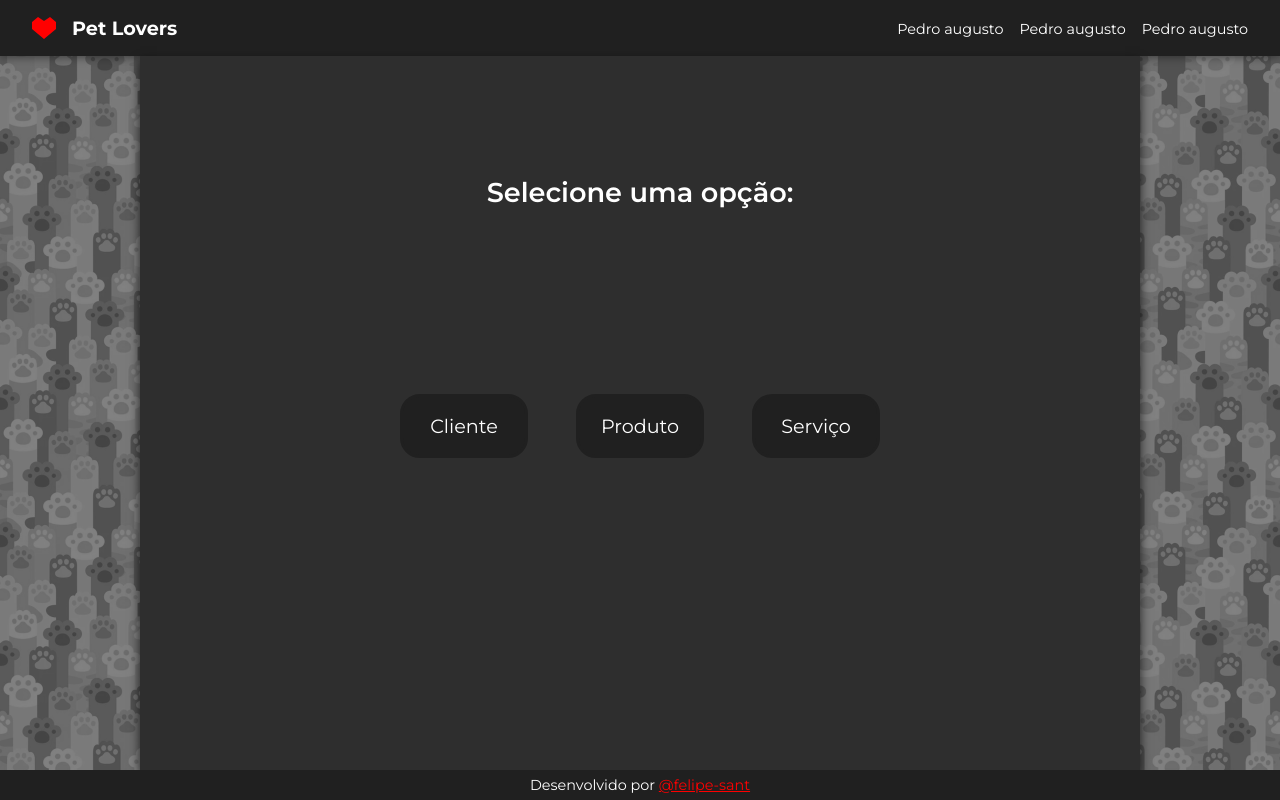
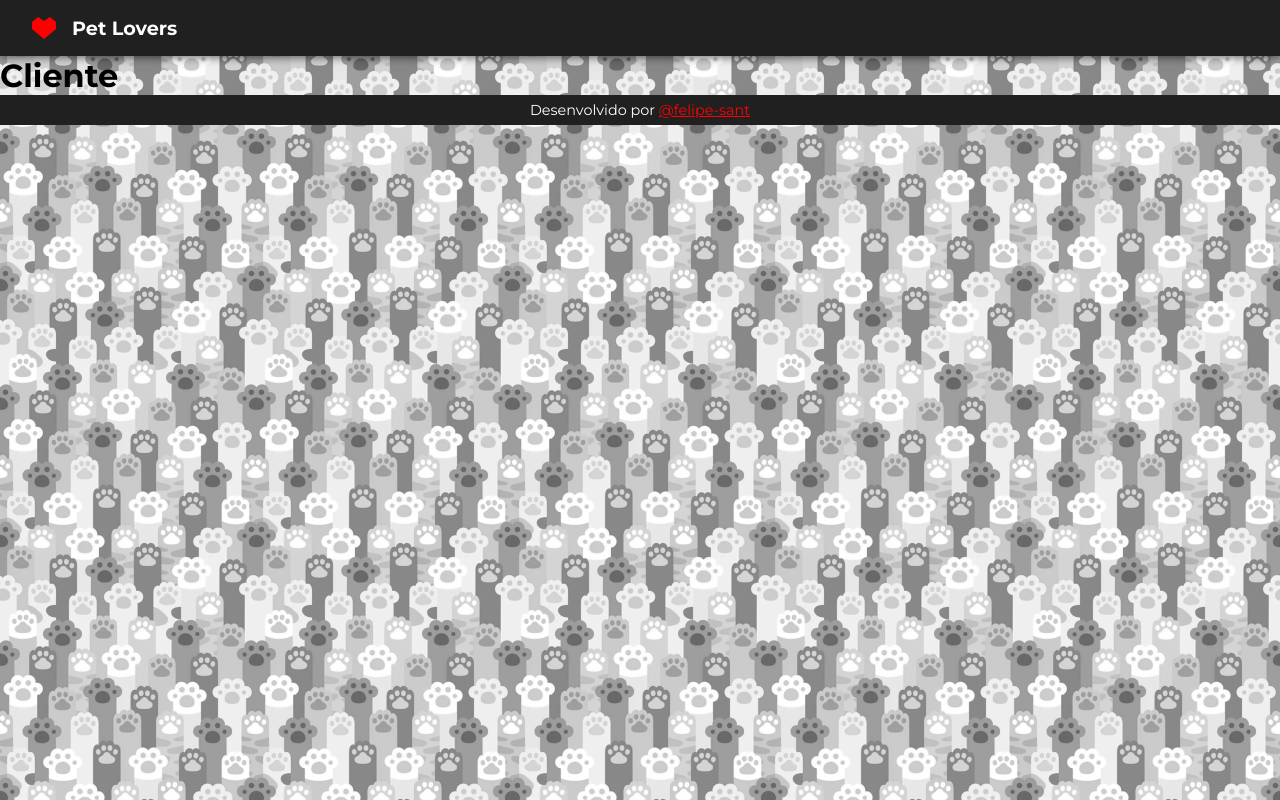
Before and after one commit to felipe-sant/PL-Atividade_2, a React (Create React App) app: page /cliente in a window 1280 px wide. Built offline with nearby package versions, Linux system fonts and the light colour scheme; a web font is replaced by a local one.

Commit message:
adicionando rotas no projeto

```diff
--- a/package.json
+++ b/package.json
@@ -12,6 +12,7 @@
     "@types/react-dom": "^18.2.17",
     "react": "^18.2.0",
     "react-dom": "^18.2.0",
+    "react-router-dom": "^6.20.0",
     "react-scripts": "5.0.1",
     "typescript": "^4.9.5",
     "web-vitals": "^2.1.4"
--- a/src/App.tsx
+++ b/src/App.tsx
@@ -1,16 +1,26 @@
+import { BrowserRouter, Route, Routes } from "react-router-dom";
+import { Component } from "react";
+import PageNotFound from "./pages/pageNotFound";
+import Home from "./pages/home";
+import Cliente from "./pages/cliente";
+import Produto from "./pages/produto";
+import Servico from "./pages/servico";
 import "./styles.css";
-import Header from "./components/HeaderComponent";
-import Main from "./components/MainComponent";
-import Footer from "./components/FooterComponent";
 
-function App() {
-  return (
-    <div className="App">
-      <Header />
-      <Main />
-      <Footer />
-    </div>
-  );
+class App extends Component {
+  render() {
+    return (
+      <BrowserRouter>
+        <Routes>
+          <Route path="/" element={<Home />} />
+          <Route path="/cliente" element={<Cliente />} />
+          <Route path="/produto" element={<Produto />} />
+          <Route path="/servico" element={<Servico />} />
+          <Route path="*" element={<PageNotFound />} />
+        </Routes>
+      </BrowserRouter>
+    );
+  }
 }
 
 export default App;
--- a/src/components/HeaderComponent.tsx
+++ b/src/components/HeaderComponent.tsx
@@ -7,13 +7,10 @@ class Header extends Component {
             <div className="header">
                 <div className="logo">
                     <img src={ logo } alt=""/>
-                    <h1>Pet Lovers</h1>
+                    <h1><a href="/">Pet Lovers</a></h1>
                 </div>
                 <nav>
                     <ul>
-                        <li><a href="#">Pedro augusto</a></li>
-                        <li><a href="#">Pedro augusto</a></li>
-                        <li><a href="#">Pedro augusto</a></li>
                     </ul>
                 </nav>
             </div>
--- a/src/components/MainComponent.tsx
+++ b/src/components/MainComponent.tsx
@@ -7,13 +7,13 @@ class Main extends Component {
                 <div className="main">
                     <h1>Selecione uma opção: </h1>
                     <div className="opcoes">
-                        <a href="#" className="opcao cliente">
+                        <a href="/cliente" className="opcao cliente">
                             <h2>Cliente</h2>
                         </a>
-                        <a href="#" className="opcao produto">
+                        <a href="/produto" className="opcao produto">
                             <h2>Produto</h2>
                         </a>
-                        <a href="#" className="opcao servico">
+                        <a href="/servico" className="opcao servico">
                             <h2>Serviço</h2>
                         </a>
                     </div>
--- /dev/null
+++ b/src/pages/cliente.tsx
@@ -0,0 +1,17 @@
+import { Component } from "react";
+import Header from "../components/HeaderComponent";
+import Footer from "../components/FooterComponent";
+
+class Cliente extends Component {
+  render() {
+    return (
+      <div>
+        <Header />
+        <h1>Cliente</h1>
+        <Footer />
+      </div>
+    );
+  }
+}
+
+export default Cliente;
--- /dev/null
+++ b/src/pages/home.tsx
@@ -0,0 +1,18 @@
+import { Component } from "react";
+import Header from "../components/HeaderComponent";
+import Main from "../components/MainComponent";
+import Footer from "../components/FooterComponent";
+
+class Home extends Component {
+    render() {
+        return (
+            <main>
+                <Header />
+                <Main />
+                <Footer />
+            </main>
+        )
+    }
+}
+
+export default Home;
--- /dev/null
+++ b/src/pages/pageNotFound.tsx
@@ -0,0 +1,15 @@
+import { Component } from "react";
+
+class PageNotFound extends Component {
+  render() {
+    return (
+      <div className="pageNotFound">
+        <h1>Página não encontrada!</h1>
+        <br />
+        <h2>:/</h2>
+      </div>
+    );
+  }
+}
+
+export default PageNotFound;
--- /dev/null
+++ b/src/pages/produto.tsx
@@ -0,0 +1,17 @@
+import { Component } from "react";
+import Header from "../components/HeaderComponent";
+import Footer from "../components/FooterComponent";
+
+class Produto extends Component {
+  render() {
+    return (
+      <div>
+        <Header />
+        <h1>Produto</h1>
+        <Footer />
+      </div>
+    );
+  }
+}
+
+export default Produto;
--- /dev/null
+++ b/src/pages/servico.tsx
@@ -0,0 +1,17 @@
+import { Component } from "react";
+import Header from "../components/HeaderComponent";
+import Footer from "../components/FooterComponent";
+
+class Servico extends Component {
+  render() {
+    return (
+      <div>
+        <Header />
+        <h1>Serviço</h1>
+        <Footer />
+      </div>
+    )
+  }
+}
+
+export default Servico;
--- a/src/styles.css
+++ b/src/styles.css
@@ -2,9 +2,10 @@
 
 :root {
     --main-color: #202020;
+    --main-color-opacity: #20202099;
     --secondary-color: #2e2e2e;
     --secondary-color-opacity: #2e2e2e99;
-    --tertiary-color: #ffffff;
+    --tertiary-color: white;
     --red-color: #ff0000;
 
     --title-font: 'Montserrat', sans-serif;
@@ -22,6 +23,21 @@ body {
     background-image: url('./images/wallpaperPetShop.png');
     background-repeat: repeat;
 }
+
+/* PageNotFound */
+
+div.pageNotFound {
+    background-color: var(--main-color-opacity);
+    display: flex;
+    flex-direction: column;
+    justify-content: center;
+    align-items: center;
+    height: 100vh;
+    color: var(--tertiary-color);
+    text-shadow: 0px 0px 10px rgba(0, 0, 0, 0.75);
+}
+
+/* Global */
 
 /* Header */
 
@@ -47,8 +63,13 @@ div.header {
 }
 
 .header .logo h1 {
+    color: var(--tertiary-color);
+    font-size: 1.2em;
+}
+
+.header .logo h1 a {
+    text-decoration: none;
     color: white;
-    font-size: 1.2em;
 }
 
 .header ul {
@@ -59,7 +80,7 @@ div.header {
 }
 
 .header ul li a {
-    color: white;
+    color: var(--tertiary-color);
     text-decoration: none;
     font-size: 0.9em;
 }
@@ -89,7 +110,7 @@ div.header {
 }
 
 .main h1 {
-    color: white;
+    color: var(--tertiary-color);
     font-size: 1.7em;
     font-weight: 600;
     text-align: center;
@@ -115,7 +136,7 @@ div.header {
     transition: all 0.2s ease-in-out;
 
     background-color: var(--main-color);
-    color: white;
+    color: var(--tertiary-color);
     border: 3px solid var(--main-color);
     border-radius: 20px;
 
@@ -141,7 +162,7 @@ div.header {
 
 div.footer {
     background-color: var(--main-color);
-    color: white;
+    color: var(--tertiary-color);
     font-size: 0.9em;
     padding: 5px;
     height: 30px;
```
Also changed, not shown: 1 other file (tests, documents, lock files or other folders).
